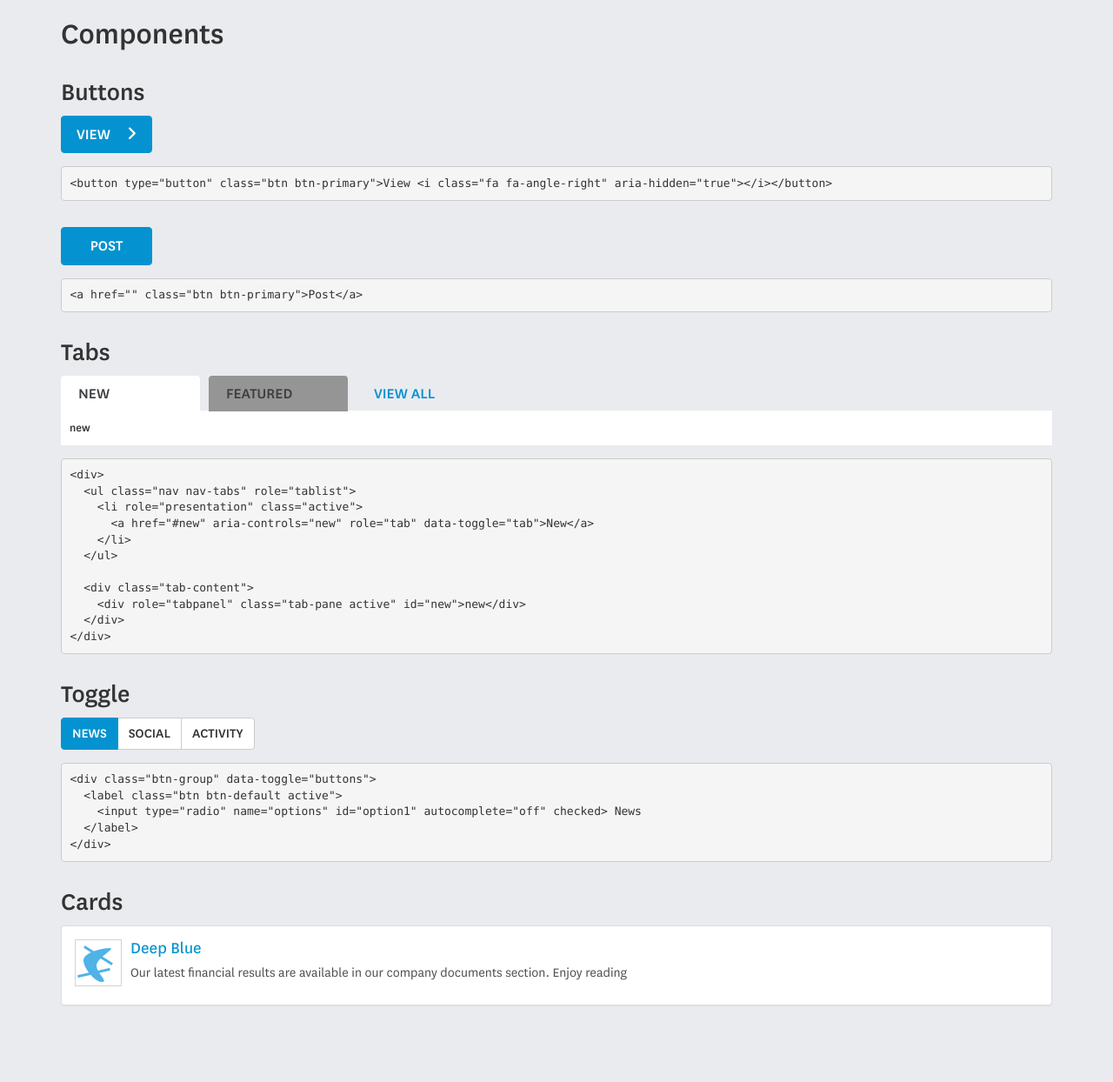
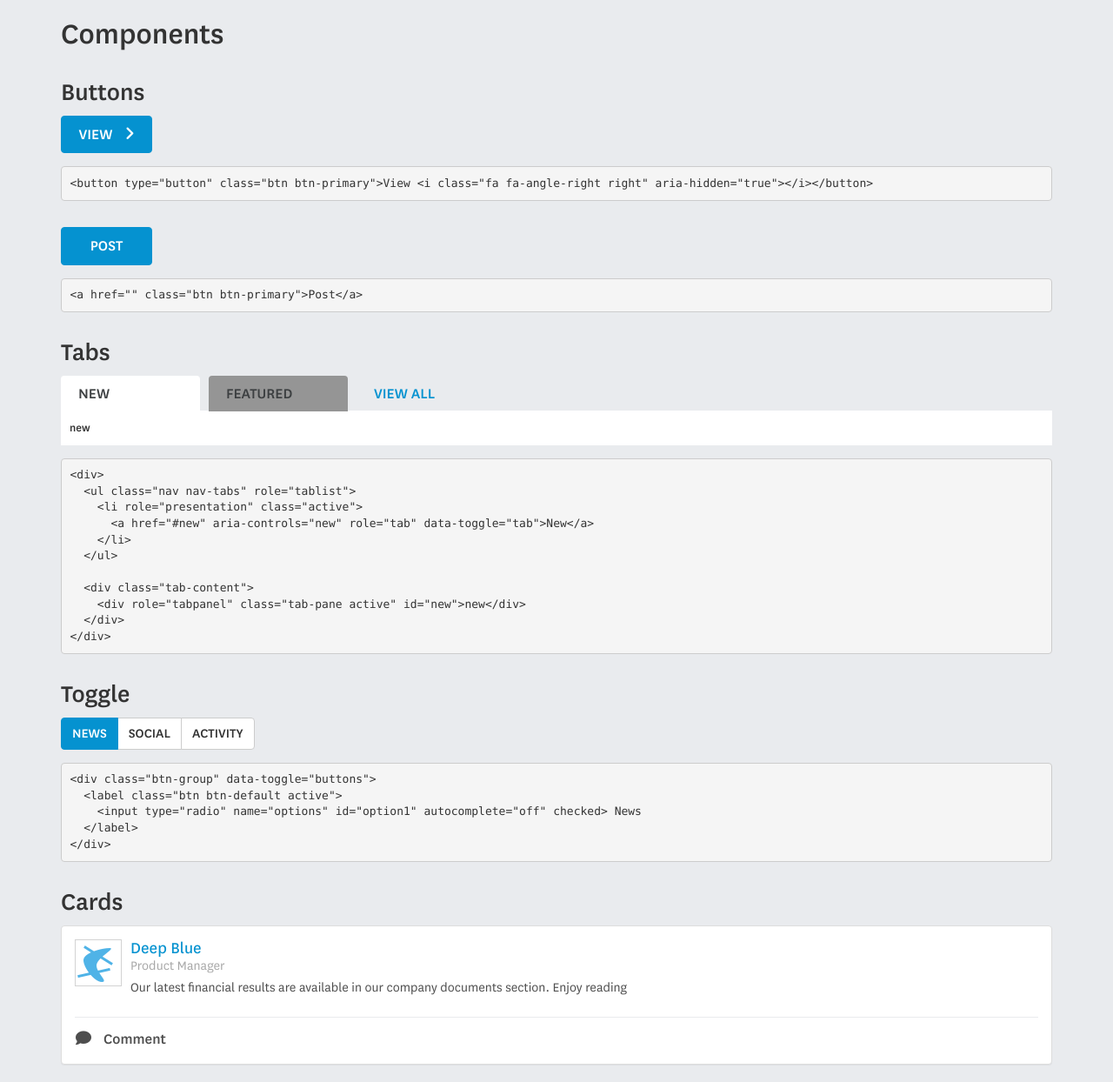
Before and after one commit to lewiscoulson/freelance, a website: page index.html in a window 1280 px wide. Shown: the whole page at 87% size. Before the commit the page ends 1176 px from the top, so only its background shows below. Drawn offline with nearby package versions, Linux system fonts and the light colour scheme.

Commit message:
add comment and subheading to card

```diff
--- a/index.html
+++ b/index.html
@@ -18,9 +18,9 @@
       <div class="col-md-12">
         <h2>Buttons</h2>
 
-        <button type="button" class="btn btn-primary">View <i class="fa fa-angle-right" aria-hidden="true"></i></button>
+        <button type="button" class="btn btn-primary">View <i class="fa fa-angle-right right" aria-hidden="true"></i></button>
 <pre>
-&lt;button type="button" class="btn btn-primary"&gt;View &lt;i class="fa fa-angle-right" aria-hidden="true"&gt;&lt;/i&gt;&lt;/button&gt;
+&lt;button type="button" class="btn btn-primary"&gt;View &lt;i class="fa fa-angle-right right" aria-hidden="true"&gt;&lt;/i&gt;&lt;/button&gt;
 </pre>
         <a href="" class="btn btn-primary">Post</a>
 <pre>
@@ -76,7 +76,7 @@
 </pre>
         <h2>Cards</h2>
 
-        <div class="panel panel-default">
+        <div class="panel panel-default c-card">
           <div class="panel-body">
             <div class="media">
               <div class="media-left">
@@ -86,10 +86,16 @@
               </div>
               <div class="media-body">
                 <h4 class="media-heading c-card__heading">Deep Blue</h4>
+                <h5 class="media-heading c-card__sub-heading">Product Manager</h5>
                 <div class="c-card__body">
                   <p>Our latest financial results are available in our company documents section. Enjoy reading</p>
                 </div>
               </div>
+            </div>
+            <div class="c-card__comment">
+              <a type="button" class="btn btn-link btn-lg">
+                <i class="fa fa-comment left" aria-hidden="true"></i> Comment
+              </a>
             </div>
           </div>
         </div>
--- a/scss/_vars.scss
+++ b/scss/_vars.scss
@@ -5,6 +5,7 @@ $grey-darkest: #3c3f41;
 $grey-darker: #4e4e4e;
 $grey-dark: #959595;
 $grey-medium: #e9ebee;
+$grey-light: #a8a8a8;
 
 
 $white: #fff;
--- a/scss/components/_buttons.scss
+++ b/scss/components/_buttons.scss
@@ -1,7 +1,14 @@
 .btn {
     .fa {
       font-weight: bold;
-      margin-left: 15px;
+
+      &.left {
+        margin-right: 10px;
+      }
+
+      &.right {
+        margin-left: 10px;
+      }
     }
   }
 
--- a/scss/components/_cards.scss
+++ b/scss/components/_cards.scss
@@ -3,6 +3,13 @@
     color: $blue-primary;
     font-family: 'NationalRegular';
     font-size: 20px;
+    margin-bottom: 0;
+  }
+
+  &__sub-heading {
+    color: $grey-light;
+    font-family: 'NationalBook';
+    font-size: 16px;
   }
 
   &__body {
@@ -10,4 +17,15 @@
     font-family: 'NationalBook';
     font-size: 16px;
   }
+
+  &__comment {
+    border-top: 1px solid $grey-medium;
+    margin-top: 12px;
+    padding-top: 12px;
+
+    > .btn {
+      color: $grey-darker;
+      padding: 0;
+    }
+  }
 }
```
Also changed, not shown: css/main.css.
